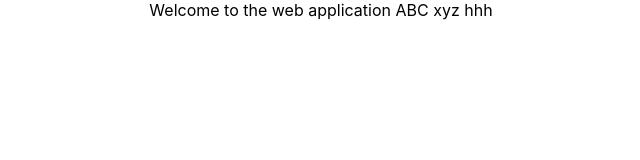
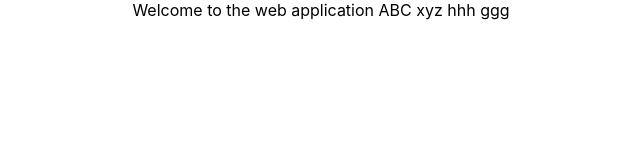
Before and after one commit to Babavaraprasad/chatroom_application, a React (Create React App) app: page / in a window 1280 px wide. Shown: the top 160 px of the page, without its empty margins (319-959 px from the left). Built offline with nearby package versions, Linux system fonts and the light colour scheme.

Commit message:
commit new

```diff
--- a/src/App.js
+++ b/src/App.js
@@ -4,7 +4,7 @@ import './App.css';
 function App() {
   return (
     <div className="App">
-    Welcome to the web application ABC xyz hhh
+    Welcome to the web application ABC xyz hhh ggg
 
     </div>
   );
```
